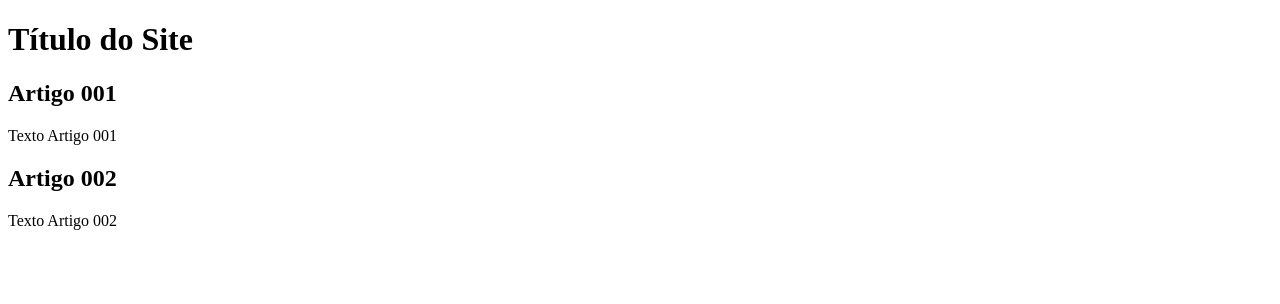
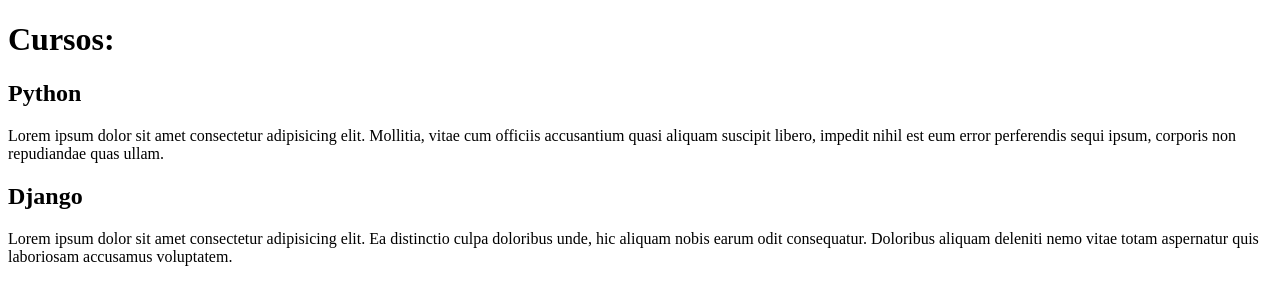
Before and after one commit to Guib23/Projeto-site, a plain HTML site: page index.html in a window 1280 px wide. Drawn offline with Linux system fonts and the light colour scheme.

Commit message:
comecei a escrever o conteúdo

```diff
--- a/index.html
+++ b/index.html
@@ -9,15 +9,15 @@
 <body>
     <main>
         <header>
-            <h1>Título do Site</h1>
+            <h1>Cursos:</h1>
         </header>
         <article>
-            <h2>Artigo 001</h2>
-            <p>Texto Artigo 001</p>
+            <h2>Python</h2>
+            <p>Lorem ipsum dolor sit amet consectetur adipisicing elit. Mollitia, vitae cum officiis accusantium quasi aliquam suscipit libero, impedit nihil est eum error perferendis sequi ipsum, corporis non repudiandae quas ullam.</p>
         </article>
         <article>
-            <h2>Artigo 002</h2>
-            <p>Texto Artigo 002</p>
+            <h2>Django</h2>
+            <p>Lorem ipsum dolor sit amet consectetur adipisicing elit. Ea distinctio culpa doloribus unde, hic aliquam nobis earum odit consequatur. Doloribus aliquam deleniti nemo vitae totam aspernatur quis laboriosam accusamus voluptatem.</p>
         </article>
     </main>
 </body>
```
